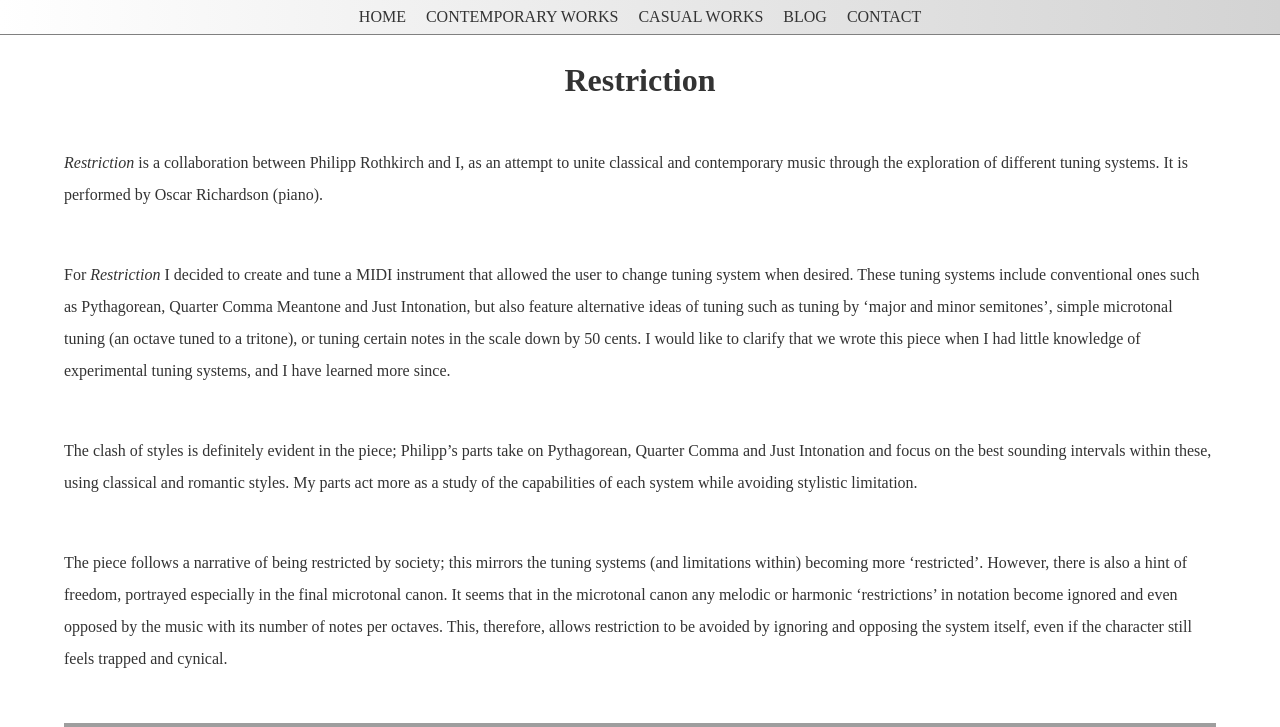
After one commit to oscar-richardson/mia-windsor-composer, a PHP site: page /restriction.html in a window 1280 px wide. The commit adds this page. Shown: the top 727 px of the page. Run offline with PHP 8.4, Linux system fonts and the light colour scheme; some web fonts are replaced; grey boxes are pictures that could not be loaded.

Commit message:
add new pieces and social media links

```diff
--- a/clapham-junction.html
+++ b/clapham-junction.html
@@ -37,7 +37,7 @@
                             </iframe>
                         <div style="font-size: 10px; color: #cccccc;line-break: anywhere;word-break: normal;overflow: hidden;white-space: nowrap;text-overflow: ellipsis; font-family: Interstate,Lucida Grande,Lucida Sans Unicode,Lucida Sans,Garuda,Verdana,Tahoma,sans-serif;font-weight: 100;">
                             <a href="https://soundcloud.com/miawindsor" title="Mia Windsor (Composer)" target="_blank" rel="noopener noreferrer" style="color: #333; text-decoration: none;">Mia Windsor (Composer)</a> · <a href="https://soundcloud.com/miawindsor/clapham-junction"
-                                title="Clapham Junction" target="_blank" rel="noopener noreferrer" style="color: #333; text-decoration: none;">Clapham Junction</a>
+                                title="Clapham Junction" target="_blank" rel="noopener noreferrer" style=>Clapham Junction</a>
                         </div>
                     </div>
                 </div>
--- a/index.html
+++ b/index.html
@@ -33,9 +33,9 @@
                     <img width="400" src="mia-windsor.jpg" alt="Mia Windsor" />
                 </div>
                 <div class="container--max-width container--margin-horizontal-20px">
-                    <p class="text--centered text--20px-responsive">Mia Windsor is a composer and producer based in Leeds, UK. After writing a variety of acoustic and electronic pieces, Mia has come to specialise in using technology to expand human performance. She tends to use generative systems,
-                        alternative tuning systems and real-time electronic manipulation to do so.</p>
-                    <p class="text--centered text--20px-responsive">Mia is also an experimental pop artist under the name ‘Pie is Fly’, and focuses on writing music that transitions between the seriousness of contemporary experimental music and the perceived carelessness of the slop pop DIY genre in
+                    <p class="text--centered text--20px-responsive">Mia Windsor is a composer and producer based in Leeds, UK. After writing a variety of acoustic and electronic pieces, Mia has come to specialise in using artificial intelligence and evolutionary computation to expand human possibilities
+                        in composition and performance, and to diversify the output of machine systems. She also enjoys exploring microtonal possibilities.</p>
+                    <p class="text--centered text--20px-responsive">Mia is also an experimental pop artist under the name ‘Pie is Fly’ and focuses on writing music that transitions between the seriousness of contemporary experimental music and the perceived carelessness of the slop pop DIY genre in
                         coherent yet fun ways.</p>
                 </div>
             </div>
--- /dev/null
+++ b/restriction.html
@@ -0,0 +1,57 @@
+<!DOCTYPE html>
+<html lang="en">
+
+<head>
+    <meta charset="UTF-8">
+    <meta name="description" content="A study in simple tuning systems in collaboration with Philipp Rothkirch, performed by Oscar Richardson (piano).">
+    <meta name="viewport" content="width=device-width, initial-scale=1.0">
+    <title>Restriction | Mia Windsor Composer</title>
+    <link rel="preconnect" href="https://fonts.gstatic.com/" crossorigin>
+    <link rel="preload" href="https://fonts.gstatic.com/s/raleway/v17/1Ptxg8zYS_SKggPN4iEgvnHyvveLxVvaorCIPrE.woff2" as="font" crossorigin>
+    <link rel="stylesheet" href="styles.css" />
+    <link rel="icon" href="https://miawindsor.com/favicon.ico?v=2">
+    <link rel="shortcut icon" href="favicon.ico" type="image/x-icon">
+</head>
+
+<body>
+    <div class="table">
+        <header class="table__row container--wrap-content">
+            <nav class="nav">
+                <ul class="nav__ul">
+                    <li><a href="index">HOME</a></li>
+                    <li><a href="contemporary-works">CONTEMPORARY WORKS</a></li>
+                    <li><a href="casual-works">CASUAL WORKS</a></li>
+                    <li><a href="blog">BLOG</a></li>
+                    <li><a href="contact">CONTACT</a></li>
+                </ul>
+            </nav>
+        </header>
+        <main class="table__row container--fill-parent">
+            <article>
+                <h1 class="container--margin-horizontal-20px text--centered text--32px">Restriction</h1>
+                <div class="container--fixed-width-90 container--centered">
+                    <p class="container--centered container--margin-top-48px text--spaced"><i>Restriction</i> is a collaboration between Philipp Rothkirch and I, as an attempt to unite classical and contemporary music through the exploration of different tuning systems. It is performed by Oscar Richardson (piano).
+                    </p>
+                    <p class="container--centered container--margin-top-48px text--spaced">For <i>Restriction</i> I decided to create and tune a MIDI instrument that allowed the user to change tuning system when desired. These tuning systems include conventional ones such as Pythagorean, Quarter Comma Meantone and Just Intonation,
+                        but also feature alternative ideas of tuning such as tuning by ‘major and minor semitones’, simple microtonal tuning (an octave tuned to a tritone), or tuning certain notes in the scale down by 50 cents. I would like to clarify
+                        that we wrote this piece when I had little knowledge of experimental tuning systems, and I have learned more since.</p>
+                    <p class="container--centered container--margin-top-48px text--spaced">The clash of styles is definitely evident in the piece; Philipp’s parts take on Pythagorean, Quarter Comma and Just Intonation and focus on the best sounding intervals within these, using classical and romantic styles. My parts act
+                        more as a study of the capabilities of each system while avoiding stylistic limitation.</p>
+                    <p class="container--centered container--margin-top-48px text--spaced">The piece follows a narrative of being restricted by society; this mirrors the tuning systems (and limitations within) becoming more ‘restricted’. However, there is also a hint of freedom, portrayed especially in the final microtonal
+                        canon. It seems that in the microtonal canon any melodic or harmonic ‘restrictions’ in notation become ignored and even opposed by the music with its number of notes per octaves. This, therefore, allows restriction to be avoided
+                        by ignoring and opposing the system itself, even if the character still feels trapped and cynical.
+                    </p>
+                    <div class="container--margin-top-48px container--margin-bottom-20px">
+                        <iframe width="100%" height="300" scrolling="no" frameborder="no" allow="autoplay" src="https://w.soundcloud.com/player/?url=https%3A//api.soundcloud.com/tracks/989927875&color=%23ff5500&auto_play=false&hide_related=true&show_comments=false&show_user=true&show_reposts=false&show_teaser=false&visual=true"></iframe>
+                        <div style="font-size: 10px; color: #cccccc;line-break: anywhere;word-break: normal;overflow: hidden;white-space: nowrap;text-overflow: ellipsis; font-family: Interstate,Lucida Grande,Lucida Sans Unicode,Lucida Sans,Garuda,Verdana,Tahoma,sans-serif;font-weight: 100;">
+                            <a href="https://soundcloud.com/miawindsor" title="Mia Windsor (Composer)" target="_blank" style="color: #333; text-decoration: none;">Mia Windsor (Composer)</a> · <a href="https://soundcloud.com/miawindsor/restriction" title="Restriction (Collaboration with Philipp Rothkirch)"
+                                target="_blank" style="color: #333; text-decoration: none;">Restriction (Collaboration with Philipp
+                                Rothkirch)</a></div>
+                    </div>
+                </div>
+            </article>
+        </main>
+    </div>
+</body>
+
+</html>
--- a/styles.css
+++ b/styles.css
@@ -226,6 +226,31 @@ a:hover {
     }
 }
 
+.social-media a {
+    display: inline-flex;
+    width: 40px;
+    height: 40px;
+    background: #D3D3D3;
+    color: white;
+    margin: 0 6px;
+    border-radius: 50%;
+    justify-content: center;
+    align-items: center;
+    text-decoration: none;
+}
+
+.social-media a:hover {
+    background: orange;
+}
+
+.social-media a:hover>i {
+    transform: scale(1.6);
+}
+
+.social-media a i {
+    transition: 0.4s all;
+}
+
 
 /*nav*/
 
```
Also changed, not shown: concealing-existence.html (added, +47 -0 lines), contact.html (+14 -2 lines), contemporary-works.html (+17 -9 lines), flow.html (added, +42 -0 lines), mia-windor-rain.jpg (added).
